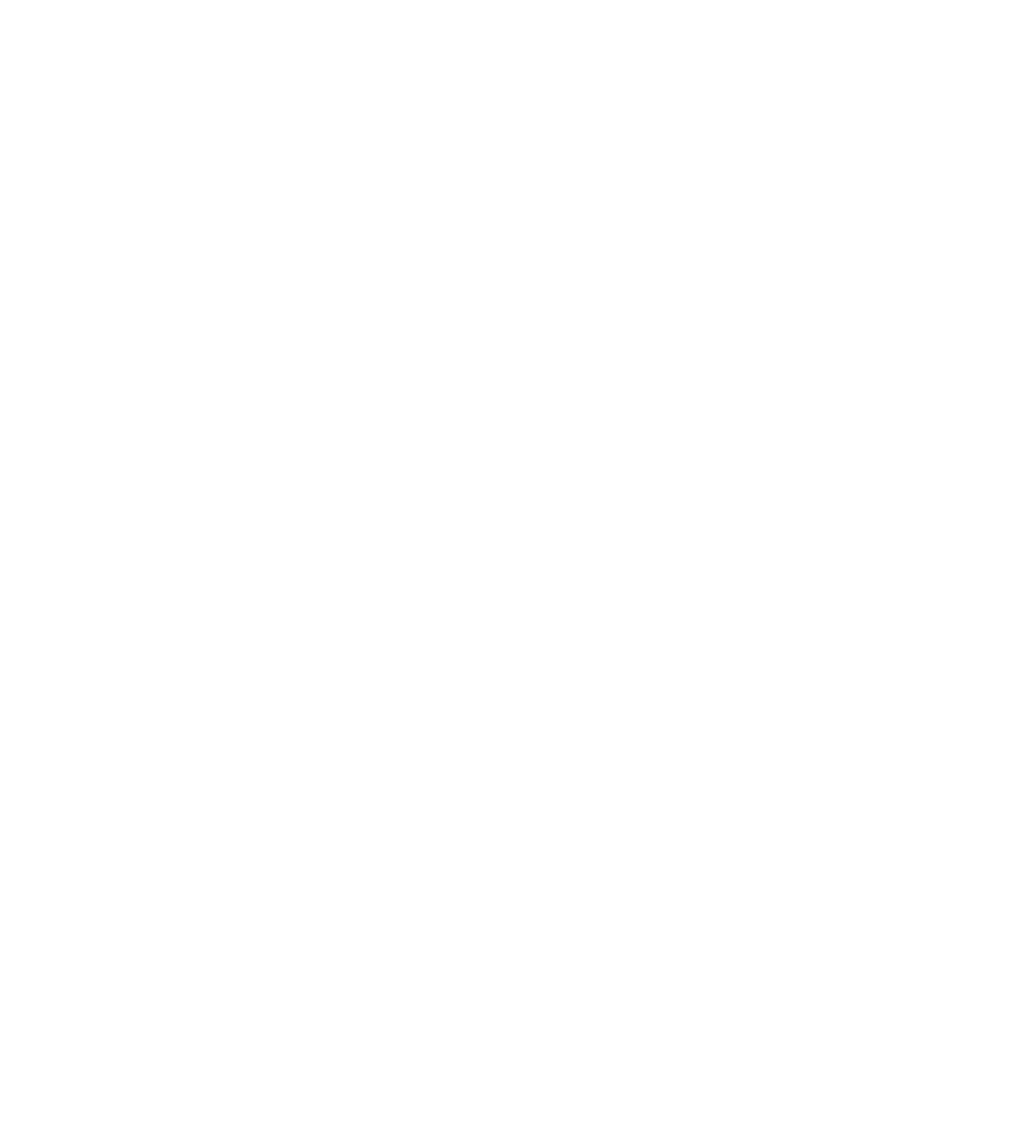
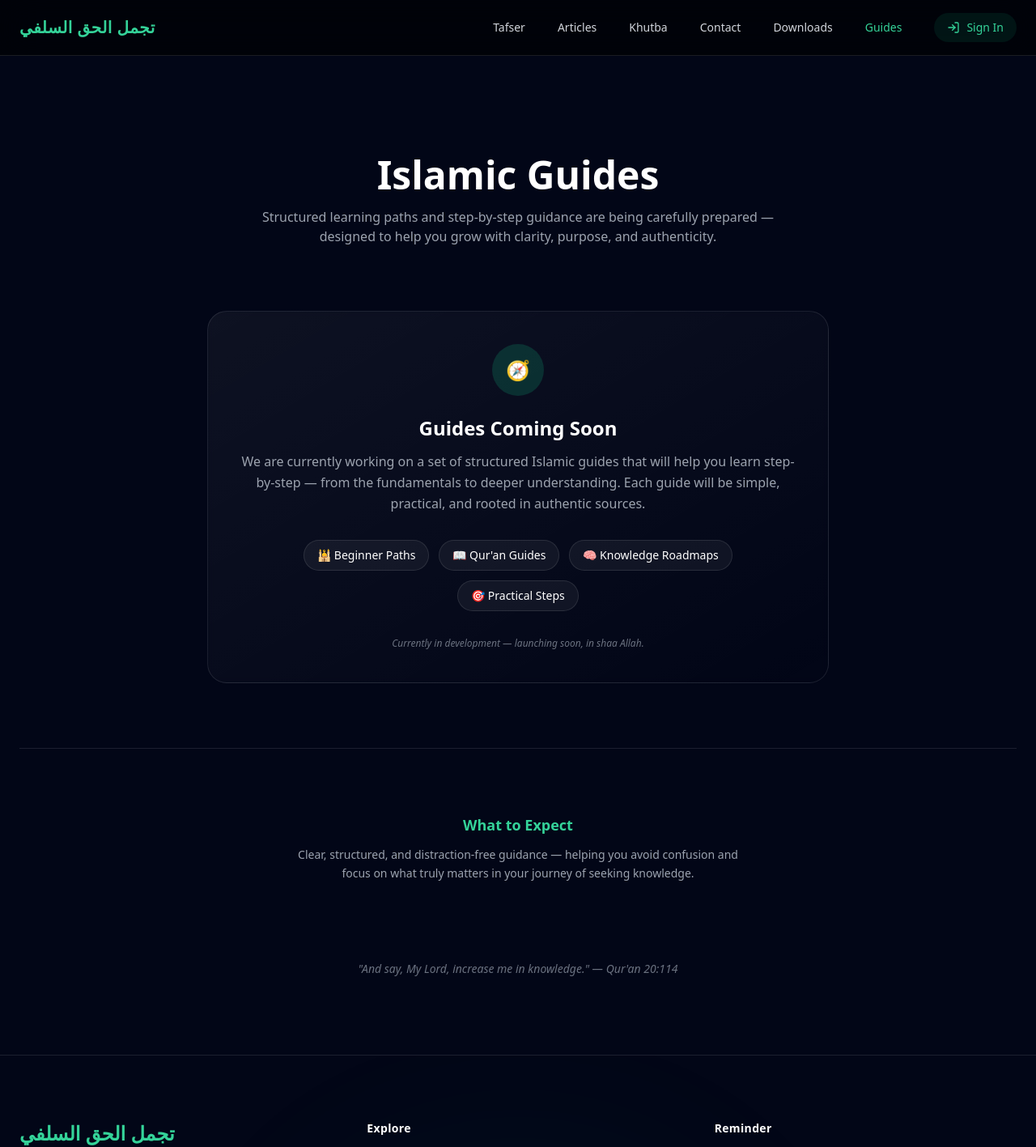
Before and after one commit to fahimlisl/blogW, a React (Vite) app in the folder frontend/: page /guides in a window 1280 px wide. Before the commit this address had no page. Shown: the top 1417 px of the page at 81% size. Before the commit the page ends 800 px from the top, so only its background shows below. Built offline with nearby package versions, Linux system fonts and the light colour scheme.

Commit message:
feature:added guides section .. currently in development phase

```diff
--- a/frontend/src/components/common/Navbar.jsx
+++ b/frontend/src/components/common/Navbar.jsx
@@ -7,7 +7,9 @@ import {
   ScrollText,
   FileText,
   LogIn,
-  Shield
+  Shield,
+  Download,
+  Signpost
 } from "lucide-react";
 
 const Navbar = () => {
@@ -19,7 +21,8 @@ const Navbar = () => {
     { name: "Articles", path: "/articles", icon: BookOpen },
     { name: "Khutba", path: "/khutba", icon: ScrollText },
     { name: "Contact", path: "/contact", icon: FileText },
-    { name: "Downloads", path: "/downloads", icon: FileText },
+    { name: "Downloads", path: "/downloads", icon: Download },
+    { name: "Guides", path: "/guides", icon: Signpost },
   ];
 
   return (
--- /dev/null
+++ b/frontend/src/pages/Guides.jsx
@@ -0,0 +1,73 @@
+const Guides = () => {
+  return (
+    <div className="max-w-7xl mx-auto px-6 py-24">
+      <div className="text-center mb-20">
+        <h1 className="text-4xl md:text-5xl font-bold mb-4">
+          Islamic Guides
+        </h1>
+        <p className="text-gray-400 max-w-2xl mx-auto">
+          Structured learning paths and step-by-step guidance are being carefully prepared — designed to help you grow with clarity, purpose, and authenticity.
+        </p>
+      </div>
+
+      <div
+        className="max-w-3xl mx-auto border border-white/10 rounded-3xl p-10
+        bg-gradient-to-br from-white/5 to-transparent backdrop-blur-sm
+        text-center"
+      >
+        <div className="inline-flex items-center justify-center w-16 h-16
+          rounded-full bg-emerald-500/20 text-emerald-400 mb-6 text-2xl"
+        >
+          🧭
+        </div>
+
+        <h2 className="text-2xl font-semibold mb-3">
+          Guides Coming Soon
+        </h2>
+
+        <p className="text-gray-400 mb-8 leading-relaxed">
+          We are currently working on a set of structured Islamic guides that will help you
+          learn step-by-step — from the fundamentals to deeper understanding.
+          Each guide will be simple, practical, and rooted in authentic sources.
+        </p>
+
+        <div className="flex flex-wrap justify-center gap-3 text-sm">
+          <span className="px-4 py-2 rounded-full bg-white/5 border border-white/10">
+            🕌 Beginner Paths
+          </span>
+          <span className="px-4 py-2 rounded-full bg-white/5 border border-white/10">
+            📖 Qur'an Guides
+          </span>
+          <span className="px-4 py-2 rounded-full bg-white/5 border border-white/10">
+            🧠 Knowledge Roadmaps
+          </span>
+          <span className="px-4 py-2 rounded-full bg-white/5 border border-white/10">
+            🎯 Practical Steps
+          </span>
+        </div>
+
+        <p className="mt-8 text-xs italic text-gray-500">
+          Currently in development — launching soon, in shaa Allah.
+        </p>
+      </div>
+
+      <div className="my-20 border-t border-white/10" />
+
+      <div className="text-center max-w-xl mx-auto">
+        <h3 className="text-lg font-semibold mb-3 text-emerald-400">
+          What to Expect
+        </h3>
+        <p className="text-gray-400 text-sm leading-relaxed">
+          Clear, structured, and distraction-free guidance — helping you avoid confusion
+          and focus on what truly matters in your journey of seeking knowledge.
+        </p>
+      </div>
+
+      <div className="mt-24 text-center text-sm text-gray-500 italic max-w-2xl mx-auto">
+        "And say, My Lord, increase me in knowledge." — Qur'an 20:114
+      </div>
+    </div>
+  );
+};
+
+export default Guides;
--- a/frontend/src/routes/AppRoutes.jsx
+++ b/frontend/src/routes/AppRoutes.jsx
@@ -22,6 +22,7 @@ import AdminKhutbaForm from "../pages/admin/AdminKhutbaForm.jsx";
 import AdminTafser from "../pages/admin/AdminTafser.jsx";
 import Download from "../pages/Download.jsx";
 import Contact from "../pages/Contact.jsx";
+import Guides from "../pages/Guides.jsx";
 
 const AppRoutes = () => {
   return (
@@ -34,6 +35,7 @@ const AppRoutes = () => {
         <Route path="/khutba" element={<Khutba />} />
         <Route path="/downloads" element={<Download />} />
         <Route path="/contact" element={<Contact />} />
+        <Route path="/guides" element={<Guides />} />
       </Route>
 
       <Route element={<AuthLayout />}>
```
